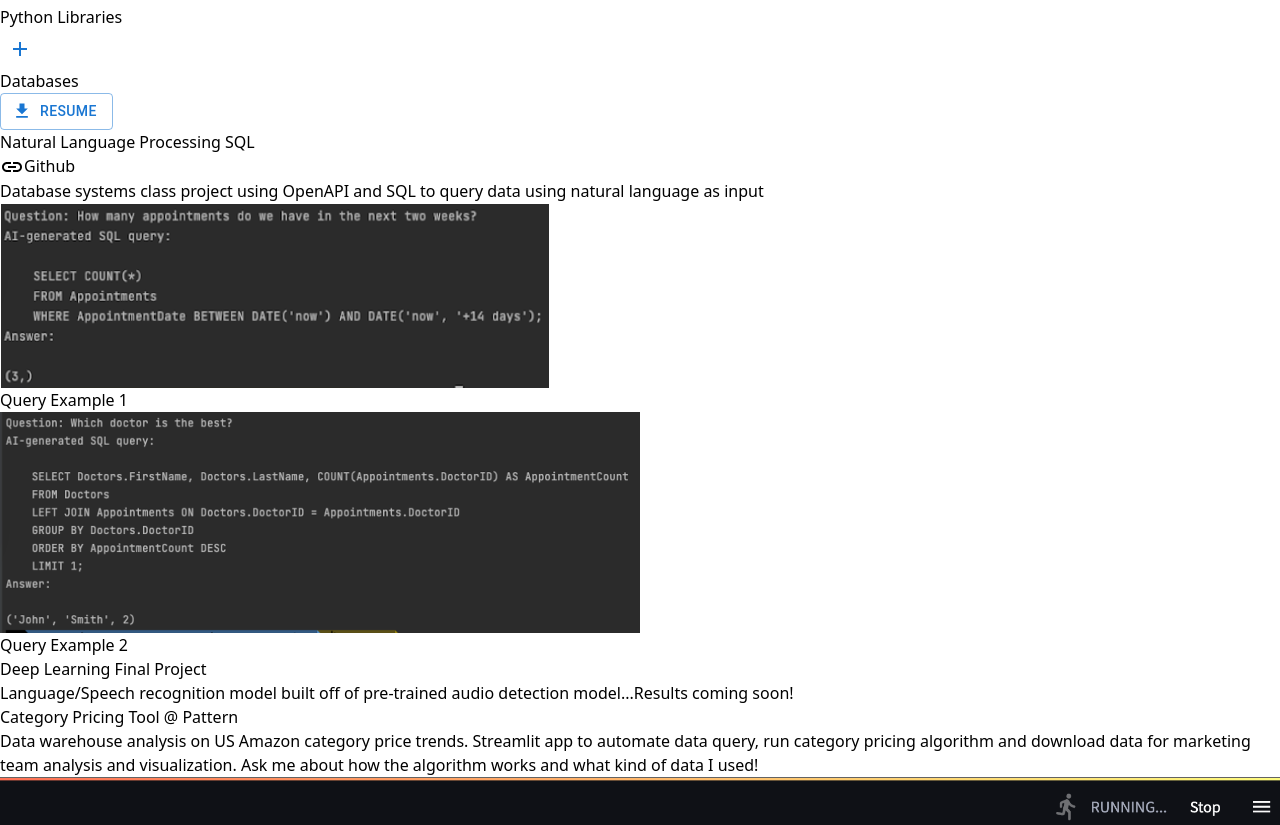
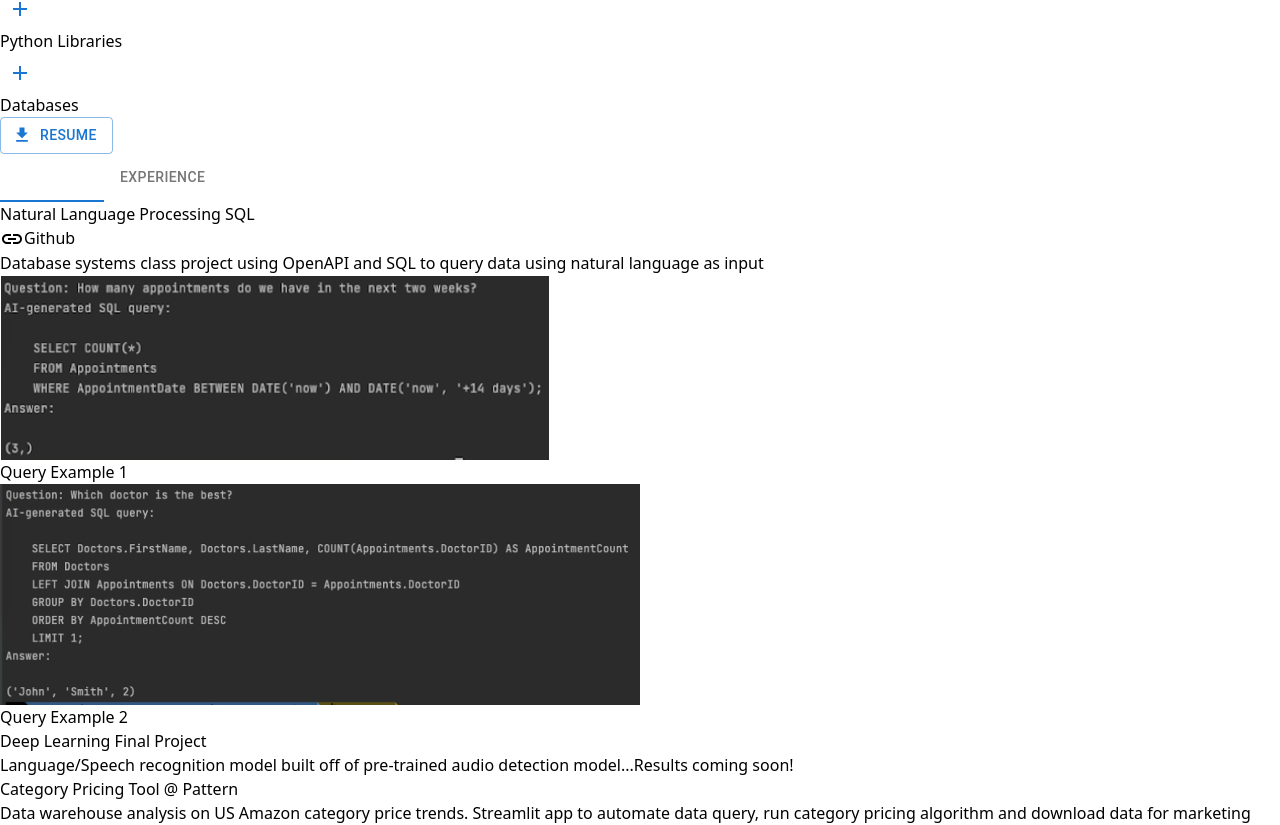
Before and after one commit to brayway05/portfolio, a React (Vite) app: page / in a window 1280 px wide. Shown: the part 4453-5278 px from the top of the page. Built offline with nearby package versions, Linux system fonts and the light colour scheme.

Commit message:
Added the experience and projects tabs. Edited a few descriptions in profile

```diff
--- a/src/components/homepage.tsx
+++ b/src/components/homepage.tsx
@@ -1,3 +1,4 @@
+import { useState } from 'react';
 import DemoComponent from "./demo.tsx";
 import Profile from "./profile.tsx";
 import profilePic from "../assets/profile_pic.jpeg";
@@ -5,15 +6,18 @@ import query1 from "../assets/project_images/nlp_queries/query1.png";
 import query2 from "../assets/project_images/nlp_queries/query2.png";
 import pricing_1 from "../assets/project_images/cat_pricing/pricing_1.png";
 import pricing_2 from "../assets/project_images/cat_pricing/pricing_2.png";
+import Tabs from '@mui/material/Tabs';
+import Tab from '@mui/material/Tab';
+import LinkIcon from '@mui/icons-material/Link';
 
 const HomePage = () => {
+    const [activeTab, setActiveTab] = useState('projects');
 
     const deep_learning_data = {
         title: 'Deep Learning Final Project',
         summary: 'Language/Speech recognition model built off of pre-trained audio detection model...Results coming soon!',
-        photos: [
-        ],
-    }
+        photos: [],
+    };
 
     const category_pricing = {
         title: 'Category Pricing Tool @ Pattern',
@@ -26,7 +30,7 @@ const HomePage = () => {
             {
                 src: pricing_2,
                 caption: 'Graph of Category Price Over Time',
-            }
+            },
         ],
     };
 
@@ -34,8 +38,7 @@ const HomePage = () => {
         title: 'Credit Card Fraud Detection Model',
         summary: 'Machine Learning group final project... Results coming soon!',
         github: 'https://github.com/brayway05/fraud-detection',
-        photos: [
-        ],
+        photos: [],
     };
 
     const nlp_queries = {
@@ -54,50 +57,96 @@ const HomePage = () => {
         ],
     };
 
+    const projects = [
+        nlp_queries,
+        deep_learning_data,
+        category_pricing,
+        fraud_detection,
+    ];
+
+    const experience = [
+        {
+            title: 'Data Science Intern (Part-time)',
+            company: 'Pattern',
+            link: 'https://pattern.com/',
+            duration: 'Dec 2023 - Present',
+            description: 'Develop automated tools using Streamlit and SQL for data and consumer trend analysis for the marketing team. Implement ' +
+            'machine learning models like simple Neural Networks, Multi-polynomial Linear Regression, XGboost Trees, Clustering Algorithms and more for exploratory data analysis, visualization and modeling. ' +
+            'Thanks to 2 of the models I built, our marketing team was able to spot and explain upcoming consumer trends like the sudden increase in Solar Eclipse glasses sales in 2024.'
+        },
+        {
+            title: 'Full Stack Developer (Part-time)',
+            company: 'Church of Jesus Christ of Latter-day Saints',
+            link: 'https://www.churchofjesuschrist.org/?lang=eng',
+            duration: 'Mar 2023 - Present',
+            description: 'Build and maintain in-house web/mobile applications in a small dev team. When I started our stack was ' +
+            'Oracle, Angukar, Nest and Node but in Jan 2024 we switched to Dataverse, React, Express and Node using Vite and Turbo-repo. ' +
+            'I have learned a lot working very closely with a QA team and a project manager to ensure that our applications are bug free and meet the needs of our users.'
+        },
+    ];
+
     return (
-        // TODO create a projects tab and an experience tab where the user can switch between the two but stay on the main homepage
-        // TODO with the projects tab create experience tags that associate the project with either a job, or interested topic like Deep Learning or Computer Vision
-        // TODO add a download resume button
         <div className="bg-[#192031]">
             <div className="container mx-auto py-2">
                 <Profile
                     profilePicture={profilePic}
                     name={'Brayden Christensen'}
-                    intro={"I love to learn! In my free time I love to try new sports, games, and music. I snowboard and play the drums. Here are some of my projects!"}
+                    intro={"I am a senior studying Computer Science with an emphasis in Machine Learning and a Math Minor. " +
+                    "I love to learn! In my free time I love to try new sports, games, and music. I snowboard and play the drums. Here are some of my projects!"}
                 />
             </div>
             <div className="container mx-auto py-8">
-                <DemoComponent
-                    title={nlp_queries.title}
-                    github={nlp_queries.github}
-                    summary={nlp_queries.summary}
-                    photos={nlp_queries.photos}
-                />
-            </div>
-            <div className="container mx-auto py-8">
-                <DemoComponent
-                    title={deep_learning_data.title}
-                    summary={deep_learning_data.summary}
-                    photos={deep_learning_data.photos}
-                />
-            </div>
-            <div className="container mx-auto py-8">
-                <DemoComponent
-                    title={category_pricing.title}
-                    summary={category_pricing.summary}
-                    photos={category_pricing.photos}
-                />
-            </div>
-            <div className="container mx-auto py-8">
-                <DemoComponent
-                    title={fraud_detection.title}
-                    github={fraud_detection.github}
-                    summary={fraud_detection.summary}
-                    photos={fraud_detection.photos}
-                />
+                <Tabs
+                    value={activeTab}
+                    onChange={(event, newValue) => setActiveTab(newValue)}
+                    className='flex justify-center mb-8'
+                    >
+                    <Tab
+                        label="Projects"
+                        value="projects"
+                        sx={{
+                            color: '#777',
+                            '&.Mui-selected': {
+                                color: '#fff',
+                            },
+                        }}/>
+                    <Tab
+                        label="Experience"
+                        value="experience"
+                        sx={{
+                            color: '#777',
+                            '&.Mui-selected': {
+                                color: '#fff',
+                            },
+                    }}/>
+                </Tabs>
+                    {activeTab === 'projects' ? (
+                        <div>
+                            {projects.map((project, index) => (
+                                <div key={index} className="container mx-auto py-8">
+                                    <DemoComponent
+                                        title={project.title}
+                                        github={project.github}
+                                        summary={project.summary}
+                                        photos={project.photos}
+                                    />
+                                </div>
+                            ))}
+                        </div>
+                    ) : (
+                        <div className='text-white'>
+                            {experience.map((exp, index) => (
+                                <div key={index} className="container mx-auto py-8">
+                                    <h2 className="text-2xl font-bold mb-2">{exp.title}</h2>
+                                    <p className="text-blue-400 mb-2"><LinkIcon /><b><a href={exp.link}>{exp.company}</a></b> - {exp.duration}</p>
+                                    <p className="text-gray-400">{exp.description}</p>
+                                </div>
+                            ))}
+                        </div>
+                    )}
             </div>
         </div>
-    )
-}
+    );
+};
 
 export default HomePage;
--- a/src/components/profile.tsx
+++ b/src/components/profile.tsx
@@ -10,7 +10,7 @@ interface ProfileComponentProps {
 }
 
 const languages = ['Python', 'SQL',  'Git', 'React', 'Angular', 'Java', 'C++'];
-const skills = ['Machine Learning', 'Data Analysis', 'Data Visualization', 'Deep Learning', 'Natural Language Processing', 'Computer Vision', 'Statistical Analysis', 'Predictive Modeling'];
+const skills = ['Git', 'Machine Learning', 'Data Analysis', 'Data Visualization', 'Deep Learning', 'Natural Language Processing', 'Computer Vision', 'Statistical Analysis', 'Predictive Modeling'];
 const libraries = ['Pandas', 'Numpy', 'Sci-kit learn', 'Matplotlib', 'Plotly', 'PyTorch', 'Statsmodels', 'OpenCV'];
 const databases = ['MySQL', 'MongoDB', 'Oracle', 'Snowflake', 'Redis', 'Cassandra', 'Neo4j', 'Dataverse'];
 
```
